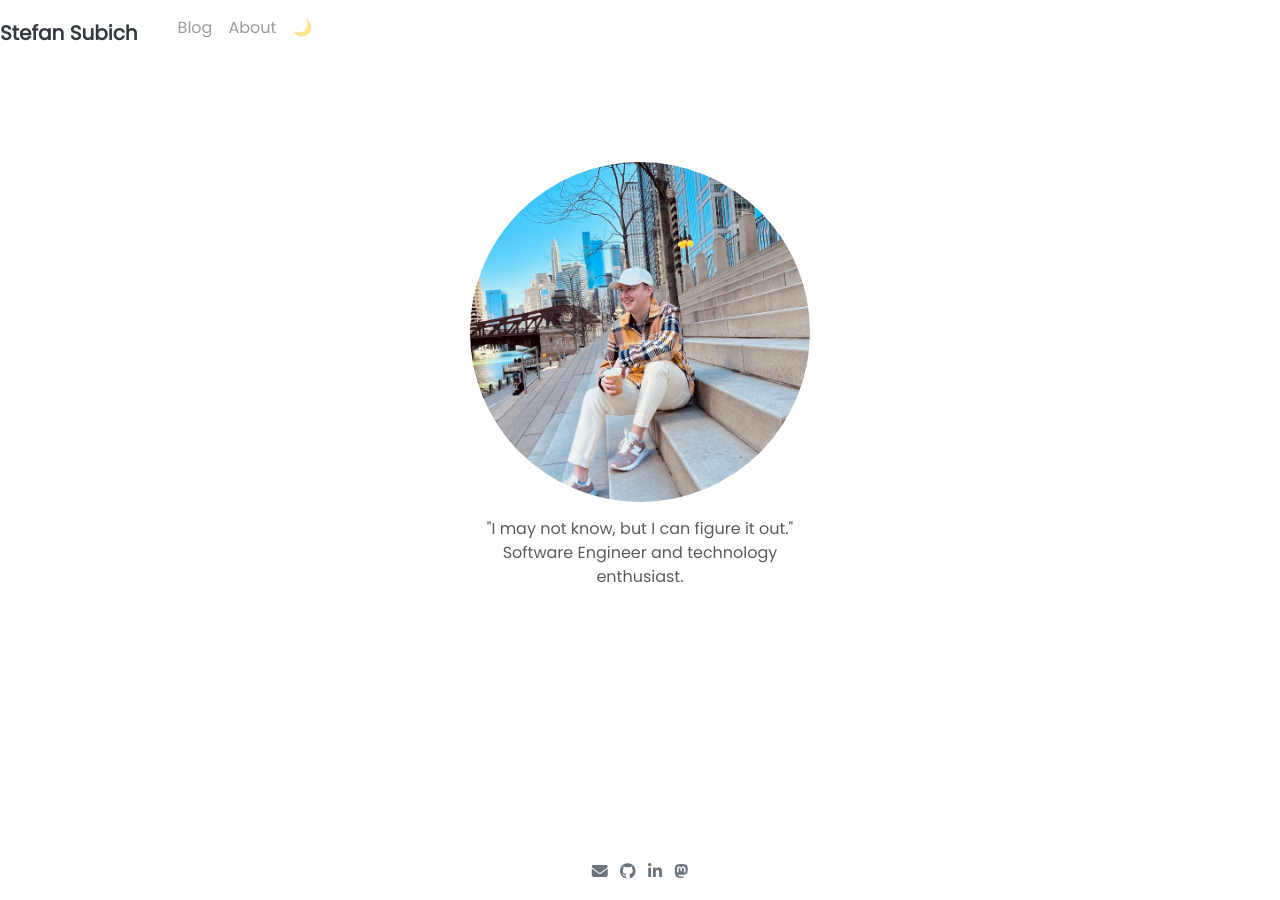
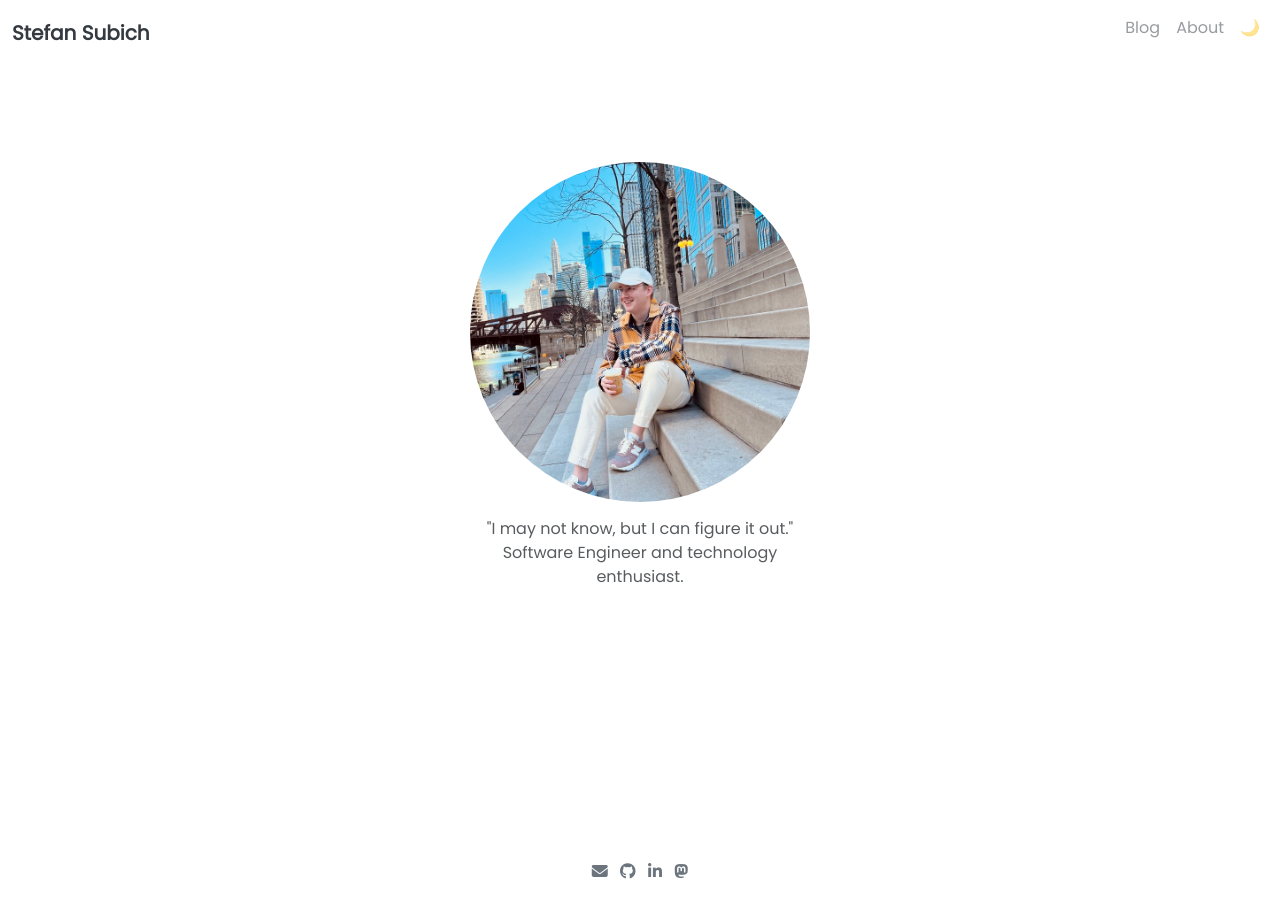
Before and after one commit to subich/subich.github.io, a Jekyll site: the page built from pages/index.html, in a window 1280 px wide. Built offline with Jekyll 4.4.1, drawn with Linux system fonts in a browser that asks for light colours.

Commit message:
fix navbar

```diff
--- a/_includes/navbar.html
+++ b/_includes/navbar.html
@@ -1,13 +1,14 @@
-<nav class="navbar navbar-expand-lg navbar-themed">
+<nav class="navbar navbar-expand-md navbar-themed">
+  <div class="container-fluid">
 
     <a class="navbar-brand" href="{{ site.baseurl }}/"><h5><b>{{ site.title }}</b></h5></a>
 
-  <button class="navbar-toggler" type="button" data-toggle="collapse" data-target="#navbarNavAltMarkup" aria-controls="navbarNavAltMarkup" aria-expanded="false" aria-label="Toggle navigation">
+    <button class="navbar-toggler" type="button" data-bs-toggle="collapse" data-bs-target="#navbarNavAltMarkup" aria-controls="navbarNavAltMarkup" aria-expanded="false" aria-label="Toggle navigation">
       <i class="fas fa-1x fa-bars text-themed"></i>
     </button>
 
     <div class="collapse navbar-collapse" id="navbarNavAltMarkup">
-    <div class="navbar-nav ml-auto">
+      <div class="navbar-nav ms-auto">
 
         {%- assign html_pages = site.html_pages | sort: 'weight' -%}
         {%- assign filtered_pages = "" | split: "" -%}
@@ -59,4 +60,5 @@
       </div>
     </div>
 
+  </div>
 </nav>
```
Lines whose indentation alone changed are shown as unchanged.
